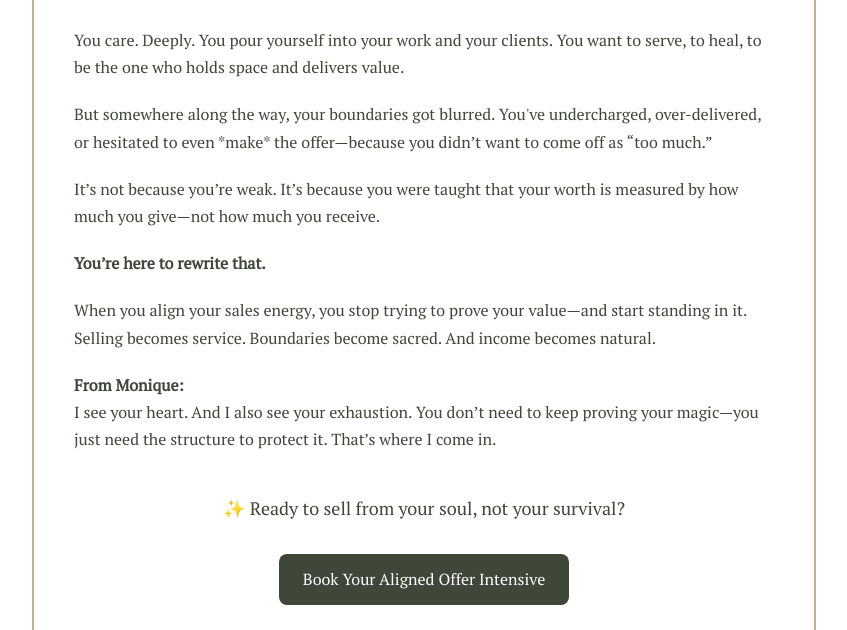
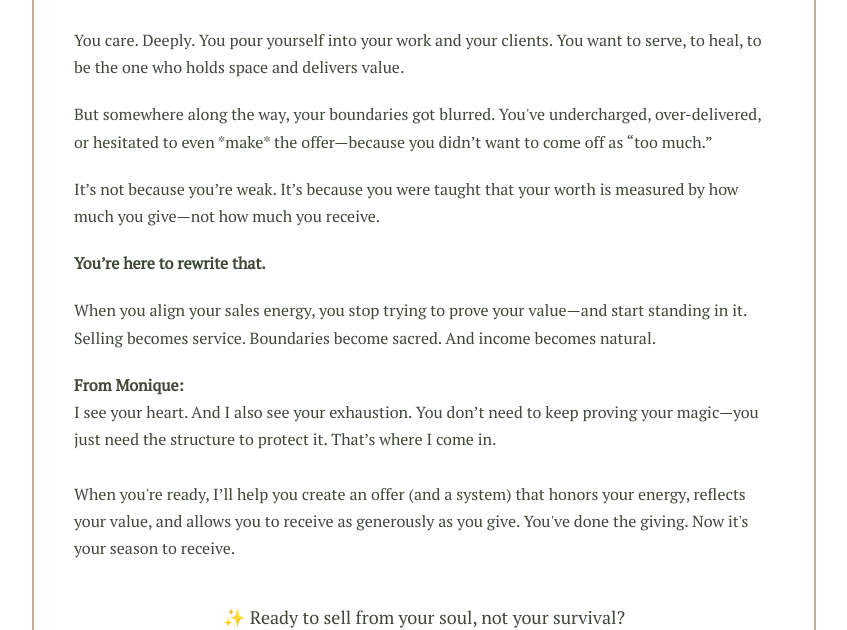
Before and after one commit to mocolatte/authentic-sales-quiz, a plain HTML site: page overgiver.html in a window 1280 px wide. Shown: the part 205-835 px from the top of the page, without its empty margins (216-1063 px from the left). Drawn offline with Linux system fonts and the light colour scheme; a web font is replaced by a local one.

Commit message:
Update overgiver.html

```diff
--- a/overgiver.html
+++ b/overgiver.html
@@ -67,7 +67,9 @@
     <p>When you align your sales energy, you stop trying to prove your value—and start standing in it. Selling becomes service. Boundaries become sacred. And income becomes natural.</p>
 
     <p><strong>From Monique:</strong><br>
-    I see your heart. And I also see your exhaustion. You don’t need to keep proving your magic—you just need the structure to protect it. That’s where I come in.</p>
+    I see your heart. And I also see your exhaustion. You don’t need to keep proving your magic—you just need the structure to protect it. That’s where I come in.
+    <br><br>
+    When you're ready, I’ll help you create an offer (and a system) that honors your energy, reflects your value, and allows you to receive as generously as you give. You've done the giving. Now it's your season to receive.</p>
 
     <p style="text-align: center; margin-top: 40px; font-size: 18px;">
       ✨ Ready to sell from your soul, not your survival? <br>
```
